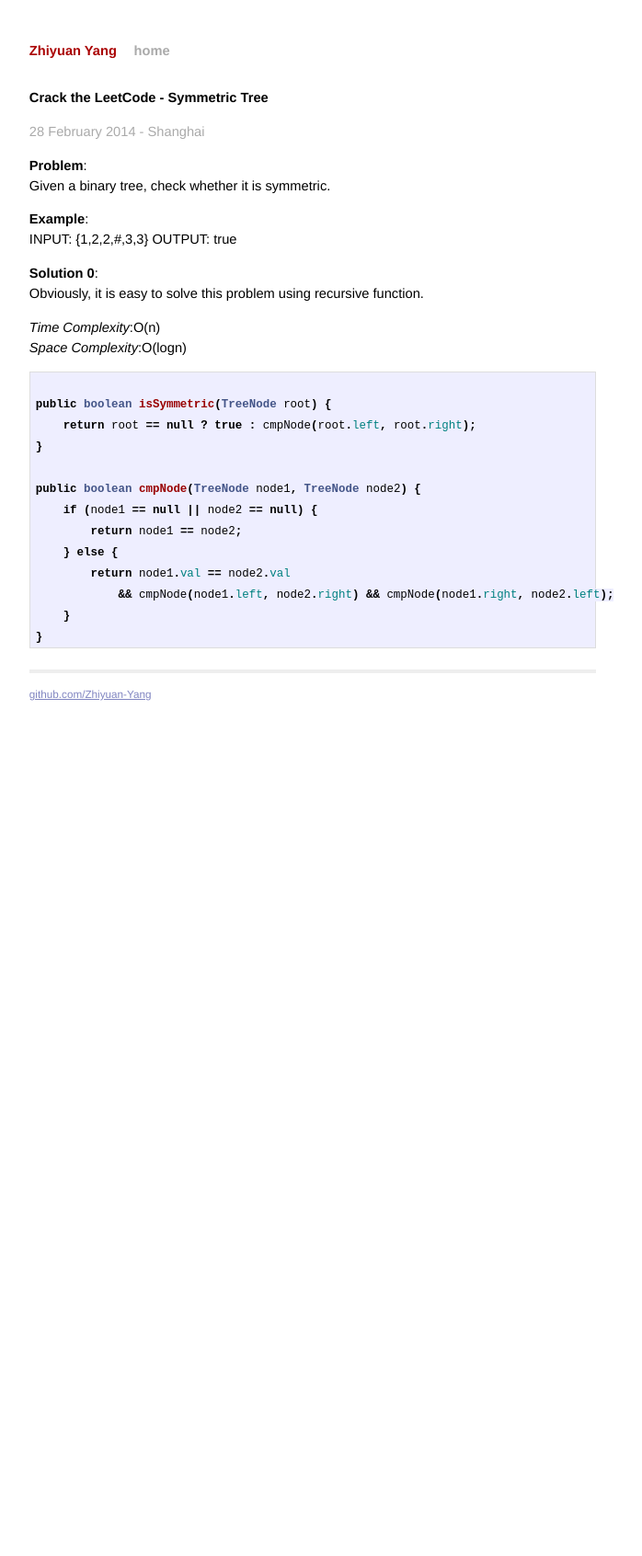
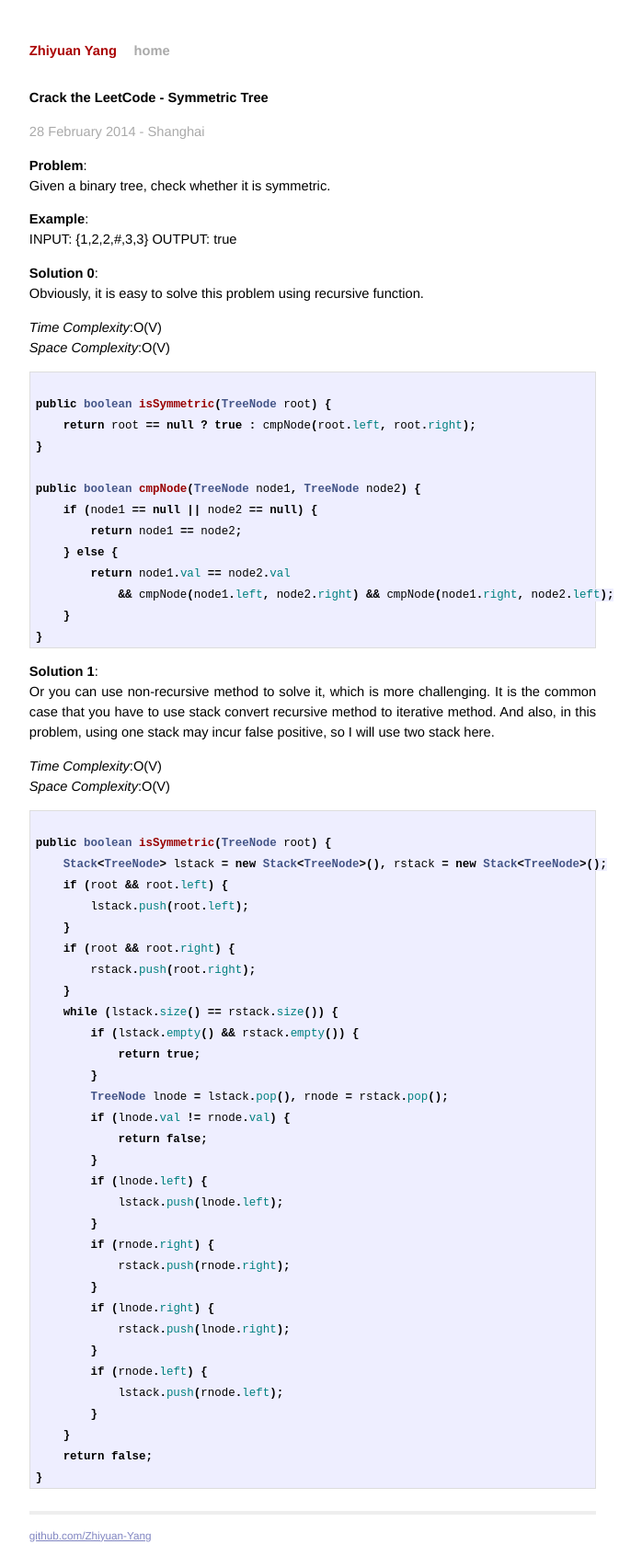
Before and after one commit to BugYang/LeetCode, a Jekyll site: the page built from _posts/2014-02-28-crack-the-leetcode-symmetric-tree.md, in a window 1280 px wide. Shown: the whole page at 92% size, without its empty margins (300-998 px from the left). Built offline with Jekyll 4.4.1, drawn with Linux system fonts in a browser that asks for light colours; Markdown is read by kramdown in place of the engine named in the settings; before the commit the page ends 944 px from its top, so only the background shows below that.

Commit message:
add iterative solution for symmetric tree

```diff
--- a/_posts/2014-02-28-crack-the-leetcode-symmetric-tree.md
+++ b/_posts/2014-02-28-crack-the-leetcode-symmetric-tree.md
@@ -18,8 +18,8 @@ OUTPUT: true
 **Solution 0**:
 Obviously, it is easy to solve this problem using recursive function.
 
-*Time Complexity*:O(n)
-*Space Complexity*:O(logn)
+*Time Complexity*:O(V)
+*Space Complexity*:O(V)
 
 {% highlight java %}
 public boolean isSymmetric(TreeNode root) {
@@ -35,3 +35,43 @@ public boolean cmpNode(TreeNode node1, TreeNode node2) {
     }
 }
 {% endhighlight %}
+
+**Solution 1**:
+Or you can use non-recursive method to solve it, which is more challenging. It is the common case that you have to use stack convert recursive method to iterative method. And also, in this problem, using one stack may incur false positive, so I will use two stack here.
+
+*Time Complexity*:O(V)
+*Space Complexity*:O(V)
+
+{% highlight java %}
+public boolean isSymmetric(TreeNode root) {
+    Stack<TreeNode> lstack = new Stack<TreeNode>(), rstack = new Stack<TreeNode>();
+    if (root && root.left) {
+        lstack.push(root.left);
+    }
+    if (root && root.right) {
+        rstack.push(root.right);
+    }
+    while (lstack.size() == rstack.size()) {
+        if (lstack.empty() && rstack.empty()) {
+            return true;
+        }
+        TreeNode lnode = lstack.pop(), rnode = rstack.pop();
+        if (lnode.val != rnode.val) {
+            return false;
+        }
+        if (lnode.left) {
+            lstack.push(lnode.left);
+        }
+        if (rnode.right) {
+            rstack.push(rnode.right);
+        }
+        if (lnode.right) {
+            rstack.push(lnode.right);
+        }
+        if (rnode.left) {
+            lstack.push(rnode.left);
+        }
+    }
+    return false;
+}
+{% endhighlight %}
```
